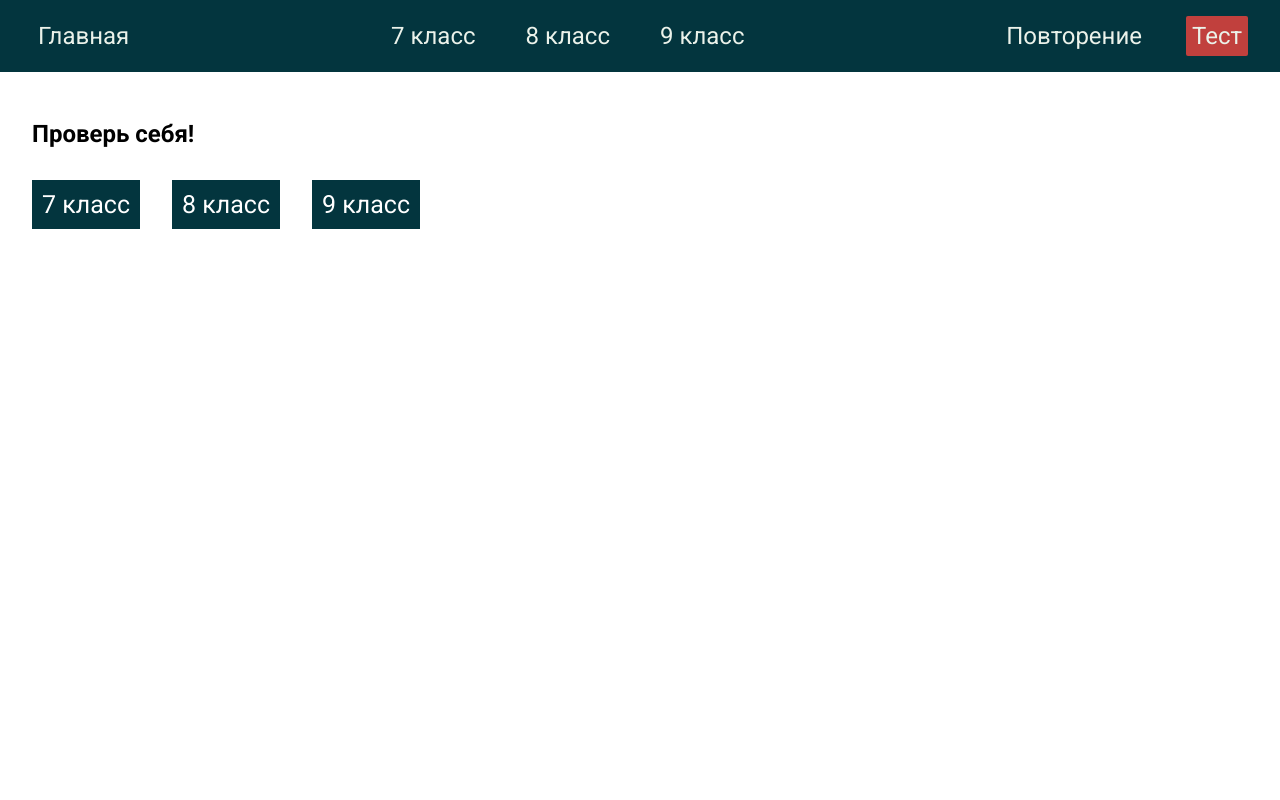
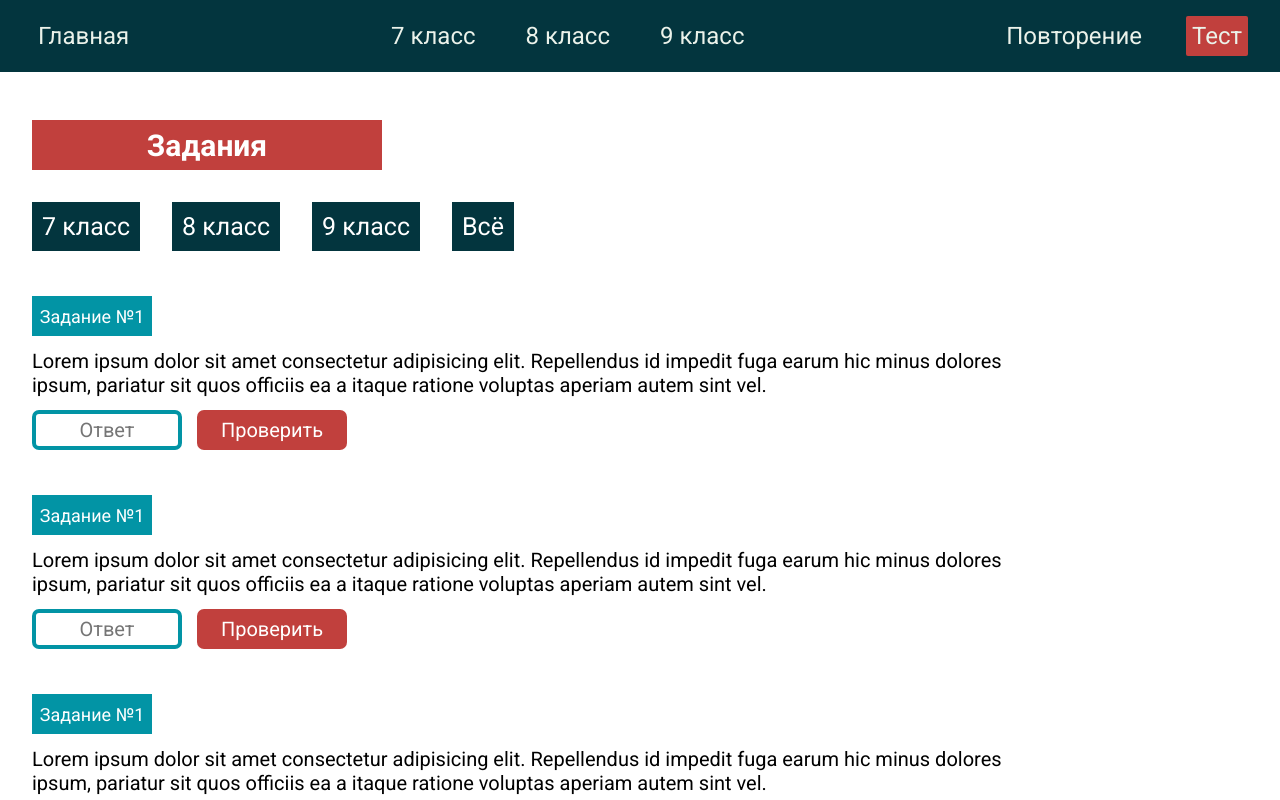
Before and after one commit to KatiaWeb12/Physics, a React (Create React App) app: page /testing in a window 1280 px wide. Shown: the top 800 px of the page. Built offline with nearby package versions, Linux system fonts and the light colour scheme.

Commit message:
creating a task layout

```diff
--- a/src/pages/TestingPage/TestingPage.css
+++ b/src/pages/TestingPage/TestingPage.css
@@ -0,0 +1,12 @@
+.test_title{
+   width: 350px;
+   height: 50px;
+   display: flex;
+   justify-content: center;
+   align-items: center;
+   background: #C1403D;
+}
+.test_title h2{
+   font-size: 30px;
+   color: white;
+}
--- a/src/pages/TestingPage/TestingPage.tsx
+++ b/src/pages/TestingPage/TestingPage.tsx
@@ -1,19 +1,50 @@
 import { ContentWrapper } from '@/components'
 import './TestingPage.css'
-import { useState } from 'react'
-import { ClassTypes } from '@/types'
-import ClassesList from '@/components/ClassesList/ClassesList'
+import { useEffect, useState } from 'react'
+import { TestingTask } from '@/types'
 import { ClassesListNames } from '@/constants'
+import { agent } from '@/api'
+import Tabs from '@/components/ClassesList/ClassesList'
+import TasksList from './components/TasksList/TasksList'
 
 const tabs = [...Object.values(ClassesListNames), 'Всё']
 
+// Страница: тестирование
 export default function TestingPage() {
-  const [activeClass, setActiveClass] = useState<string>()
-  //Страница: тестирование
+  // активный класс
+  const [activeClass, setActiveClass] = useState<string>();
+  // функция изменения класса
+  function setActiveClassHandle(newValue: string) {
+    setActiveClass(newValue);
+  }
+
+  useEffect(() => {
+    async function getData() {
+      try {
+        // получение формул
+        if (activeClass === 'all') {
+          const { data: tasks } = await agent.get<TestingTask[]>(`/test`);
+        }
+        else {
+          const { data: tasks } = await agent.get<TestingTask[]>(`/test?classType=${activeClass}`);
+        }
+      }
+      catch (err) {
+        console.info(err);
+      }
+    }
+    // если класс поменялся, сбрасываем данные
+    if (activeClass) {
+      getData()
+    }
+  }, [activeClass]);
   return (
     <ContentWrapper>
-      <h2>Проверь себя!</h2>
-      <ClassesList activeTab={activeClass} setActiveTab={setActiveClass} tabs={tabs} />
+      <div className='test_title'>
+        <h2>Задания</h2>
+      </div>
+      <Tabs activeTab={activeClass} setActiveTab={setActiveClass} all={true} />
+      <TasksList />
     </ContentWrapper>
   )
 }
--- /dev/null
+++ b/src/pages/TestingPage/components/Task/Task.css
@@ -0,0 +1,63 @@
+.task {
+  display: flex;
+  flex-direction: column;
+  gap: 13px;
+}
+.task_title {
+  width: 120px;
+  height: 40px;
+  display: flex;
+  justify-content: center;
+  align-items: center;
+  background: #0294a5;
+}
+.task_title p {
+  font-size: 18px;
+  margin: 0;
+  color: white;
+}
+.task_text {
+  width: 80%;
+  font-size: 20px;
+  margin: 0;
+}
+
+.task_answer {
+  display: flex;
+  gap: 15px;
+}
+.task_answer button {
+  display: flex;
+  align-items: center;
+  justify-content: center;
+  width: 150px;
+  height: 40px;
+  outline: none;
+  border: none;
+  background: #c1403d;
+  color: white;
+  font-size: 20px;
+  border-radius: 7px;
+  padding: 15px;
+  box-sizing: border-box;
+  cursor: pointer;
+}
+
+.task_answer input {
+  width: 150px;
+  height: 40px;
+  outline: none;
+  border: 4px solid #0294a5;
+  font-size: 20px;
+  border-radius: 7px;
+  padding: 15px;
+  box-sizing: border-box;
+  text-align: center;
+}
+
+.task_answer button:hover {
+  background: #03353e;
+}
+.task_answer input:focus {
+  border: 4px solid #c1403d;
+}
--- /dev/null
+++ b/src/pages/TestingPage/components/Task/Task.jsx
@@ -0,0 +1,20 @@
+import "./Task.css";
+
+export default function Task() {
+  return (
+    <div className="task">
+      <div className="task_title">
+        <p>Задание №1</p>
+      </div>
+      <p className="task_text">
+        Lorem ipsum dolor sit amet consectetur adipisicing elit. Repellendus id
+        impedit fuga earum hic minus dolores ipsum, pariatur sit quos officiis
+        ea a itaque ratione voluptas aperiam autem sint vel.
+      </p>
+      <div className="task_answer">
+        <input type="text" placeholder="Ответ" />
+        <button>Проверить</button>
+      </div>
+    </div>
+  );
+}
--- /dev/null
+++ b/src/pages/TestingPage/components/tasksList/TasksList.jsx
@@ -0,0 +1,14 @@
+import "./TasksList.css";
+import Task from "../Task/Task";
+
+export default function TasksList() {
+  return (
+    <div className="tasksList">
+      <Task />
+      <Task />
+      <Task />
+      <Task />
+      <Task />
+    </div>
+  );
+}
--- a/src/pages/TestingPage/components/tasksList/tasksList.css
+++ b/src/pages/TestingPage/components/tasksList/tasksList.css
@@ -1,5 +1,6 @@
-.tasksList{
-   display: flex;
-   flex-direction: column;
-   gap: 15px;
+.tasksList {
+  display: flex;
+  flex-direction: column;
+  gap: 45px;
+  margin-top: 45px;
 }
```
